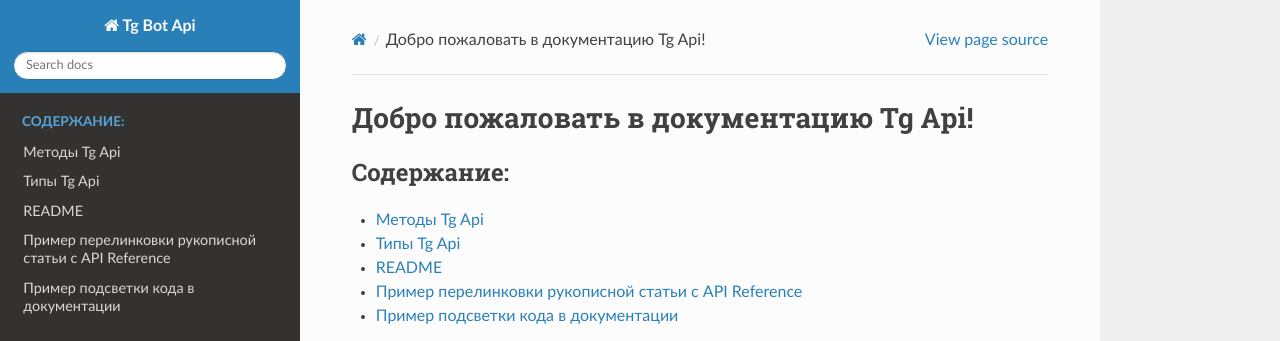
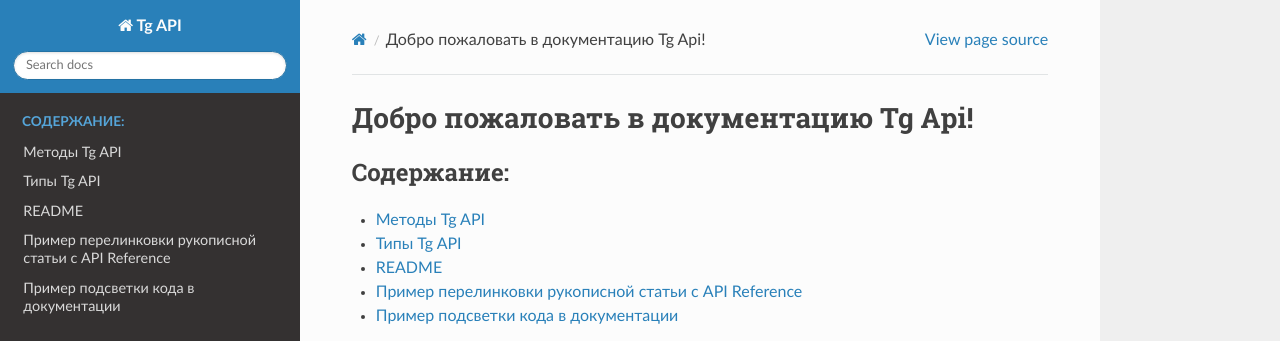
Before and after one commit to SadRus/tg_api_rtd, a Sphinx documentation site: the page built from sphinx_docs/source/index.rst, in a window 1280 px wide. Shown: the top 341 px of the page. Built offline with Sphinx 7.4.7 and the Read the Docs theme 2.0.0, drawn with Linux system fonts in a browser that asks for light colours.

```diff
--- a/sphinx_docs/source/conf.py
+++ b/sphinx_docs/source/conf.py
@@ -4,8 +4,7 @@ import os
 
 sys.path.insert(0, os.path.abspath('../..'))
 
-project = 'Tg Bot Api'
-author = 'Elnar Mengelbaev'
+project = 'Tg API'
 copyright = '2023, Devman'
 release = '1.1.0'
 
--- a/sphinx_docs/source/tg_methods.rst
+++ b/sphinx_docs/source/tg_methods.rst
@@ -1,4 +1,4 @@
-Методы Tg Api
+Методы Tg API
 =================
 
 
--- a/sphinx_docs/source/tg_types.rst
+++ b/sphinx_docs/source/tg_types.rst
@@ -1,10 +1,10 @@
-Типы Tg Api
+Типы Tg API
 =================
 
 Библиотека типов данных, с которыми работает Tg API.
 
-Типы Tg Api отражают структурную организацию типов официального API Telegram.
-Подробнее можно ознакомиться с `API Telegram <https://core.telegram.org/bots/api#available-types>`_.
+Типы Tg API отражают структурную организацию типов официального API Telegram.
+Подробнее можно ознакомиться с `Telegram Bot API <https://core.telegram.org/bots/api#available-types>`_.
 
 .. automodule:: tg_api.tg_types
     :members:
```
